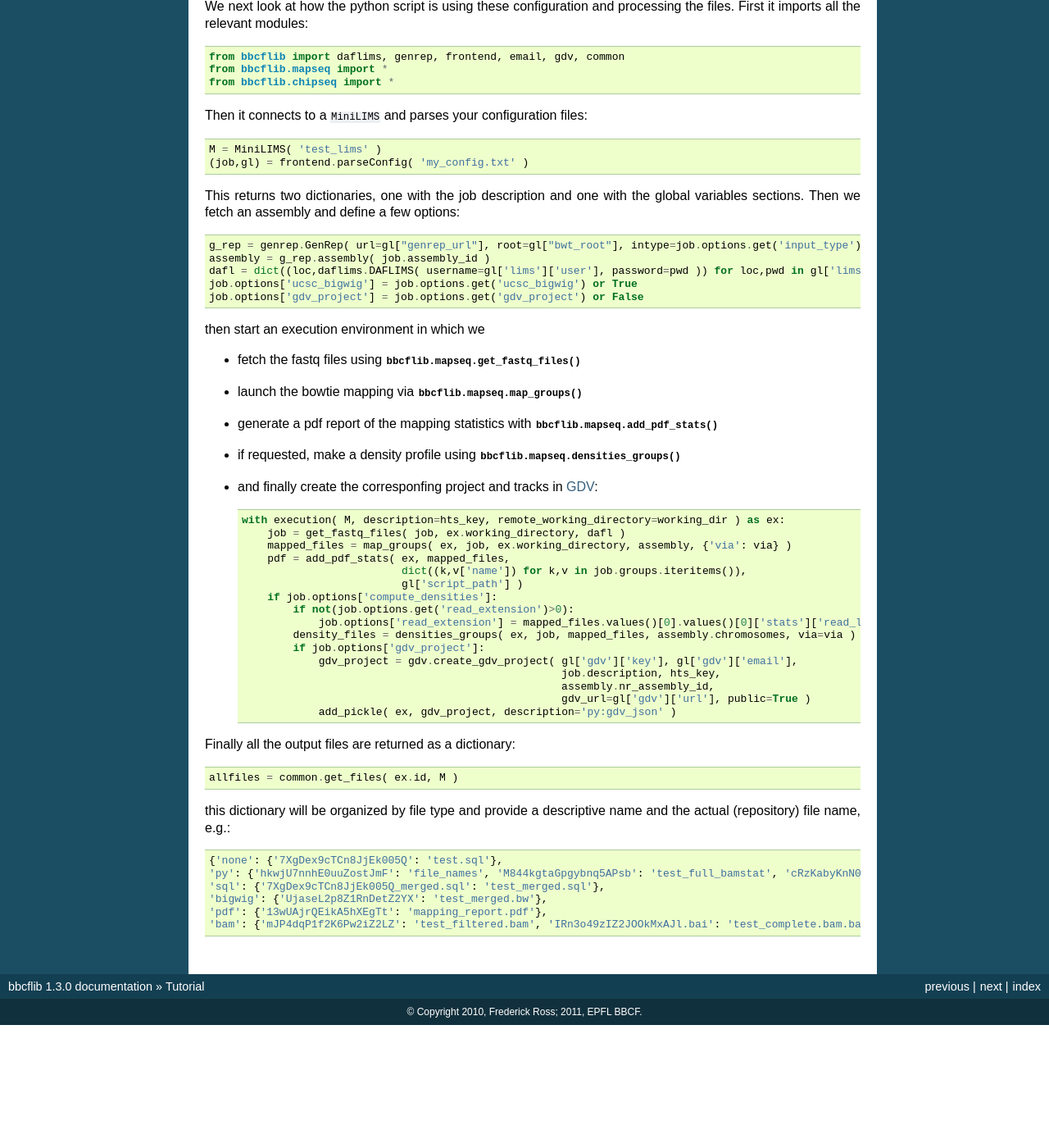
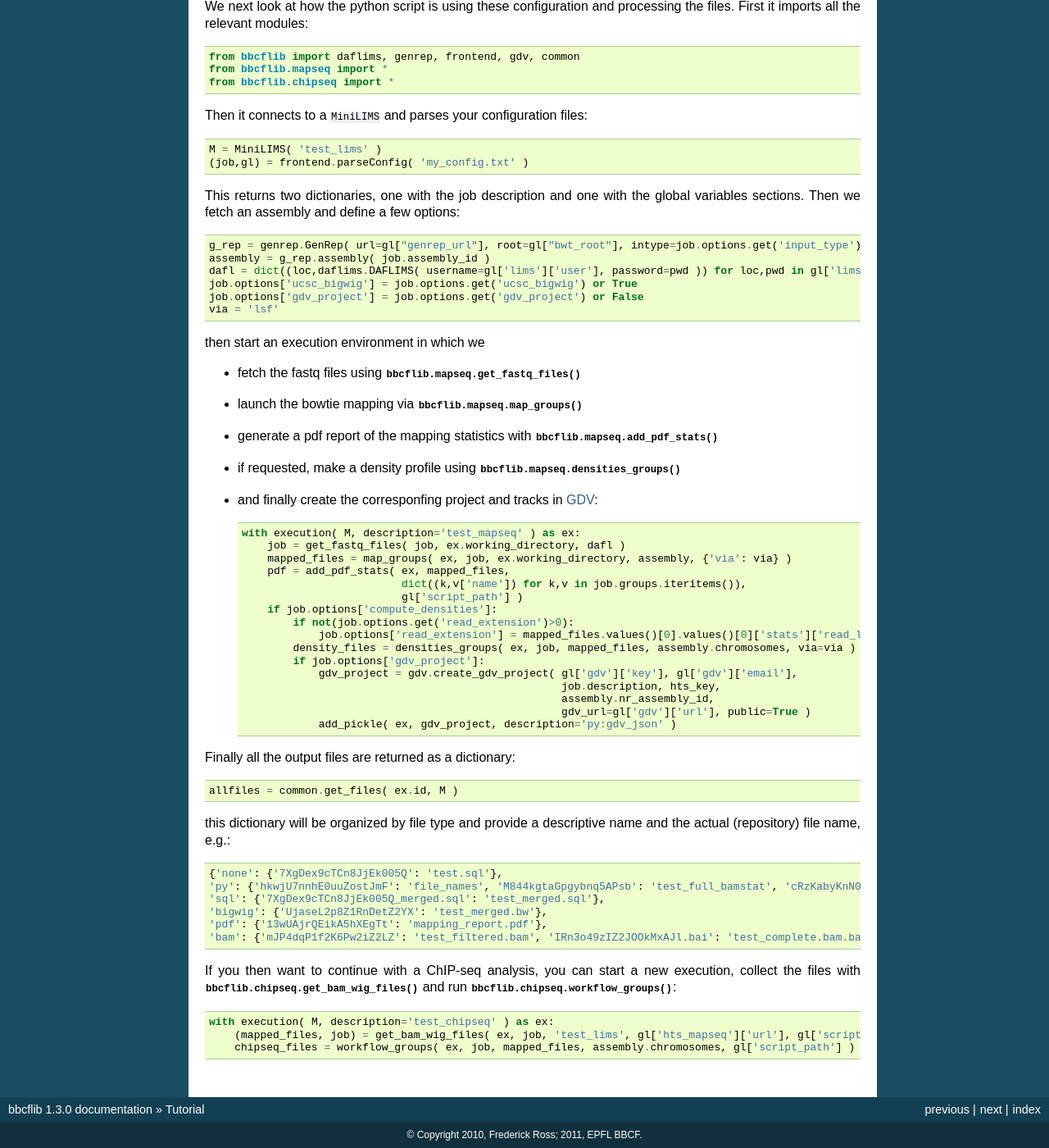
Before and after one commit to bbcf/bbcflib, a Sphinx documentation site: the page built from doc/tutorial.rst, in a window 1280 px wide and 1400 px high, scrolled down 1147 px. Shown: the whole window at 82% size. Built offline with Sphinx 7.4.7, drawn with Linux system fonts in a browser that asks for light colours; formulas are drawn with MathJax 3; before the commit the page ends 2397 px from its top, so only the background shows below that.

Commit message:
improved tutorial

```diff
--- a/doc/tutorial.rst
+++ b/doc/tutorial.rst
@@ -63,7 +63,7 @@ Then comes the job description::
 
 We next look at how the python script is using these configuration and processing the files. First it imports all the relevant modules::
 
-    from bbcflib import daflims, genrep, frontend, email, gdv, common
+    from bbcflib import daflims, genrep, frontend, gdv, common
     from bbcflib.mapseq import *
     from bbcflib.chipseq import *
 
@@ -79,6 +79,7 @@ This returns two dictionaries, one with the job description and one with the glo
     dafl = dict((loc,daflims.DAFLIMS( username=gl['lims']['user'], password=pwd )) for loc,pwd in gl['lims']['passwd'].iteritems())
     job.options['ucsc_bigwig'] = job.options.get('ucsc_bigwig') or True
     job.options['gdv_project'] = job.options.get('gdv_project') or False
+    via = 'lsf'
 
 then start an execution environment in which we
 
@@ -88,7 +89,7 @@ then start an execution environment in which we
 * if requested, make a density profile using :func:`bbcflib.mapseq.densities_groups`
 * and finally create the corresponfing project and tracks in :doc:`GDV <bbcflib_gdv>`::
 
-    with execution( M, description=hts_key, remote_working_directory=working_dir ) as ex:
+    with execution( M, description='test_mapseq' ) as ex:
         job = get_fastq_files( job, ex.working_directory, dafl )
         mapped_files = map_groups( ex, job, ex.working_directory, assembly, {'via': via} )
         pdf = add_pdf_stats( ex, mapped_files,
@@ -117,3 +118,9 @@ this dictionary will be organized by file type and provide a descriptive name an
     'bigwig': {'UjaseL2p8Z1RnDetZ2YX': 'test_merged.bw'},
     'pdf': {'13wUAjrQEikA5hXEgTt': 'mapping_report.pdf'},
     'bam': {'mJP4dqP1f2K6Pw2iZ2LZ': 'test_filtered.bam', 'IRn3o49zIZ2JOOkMxAJl.bai': 'test_complete.bam.bai', 'IRn3o49zIZ2JOOkMxAJl': 'test_complete.bam', 'mJP4dqP1f2K6Pw2iZ2LZ.bai': 'test_filtered.bam.bai'}}
+
+If you then want to continue with a ChIP-seq analysis, you can start a new execution, collect the files with :func:`bbcflib.chipseq.get_bam_wig_files` and run :func:`bbcflib.chipseq.workflow_groups`::
+
+        with execution( M, description='test_chipseq' ) as ex:
+            (mapped_files, job) = get_bam_wig_files( ex, job, 'test_lims', gl['hts_mapseq']['url'], gl['script_path'], via=via )
+            chipseq_files = workflow_groups( ex, job, mapped_files, assembly.chromosomes, gl['script_path'] )
```
